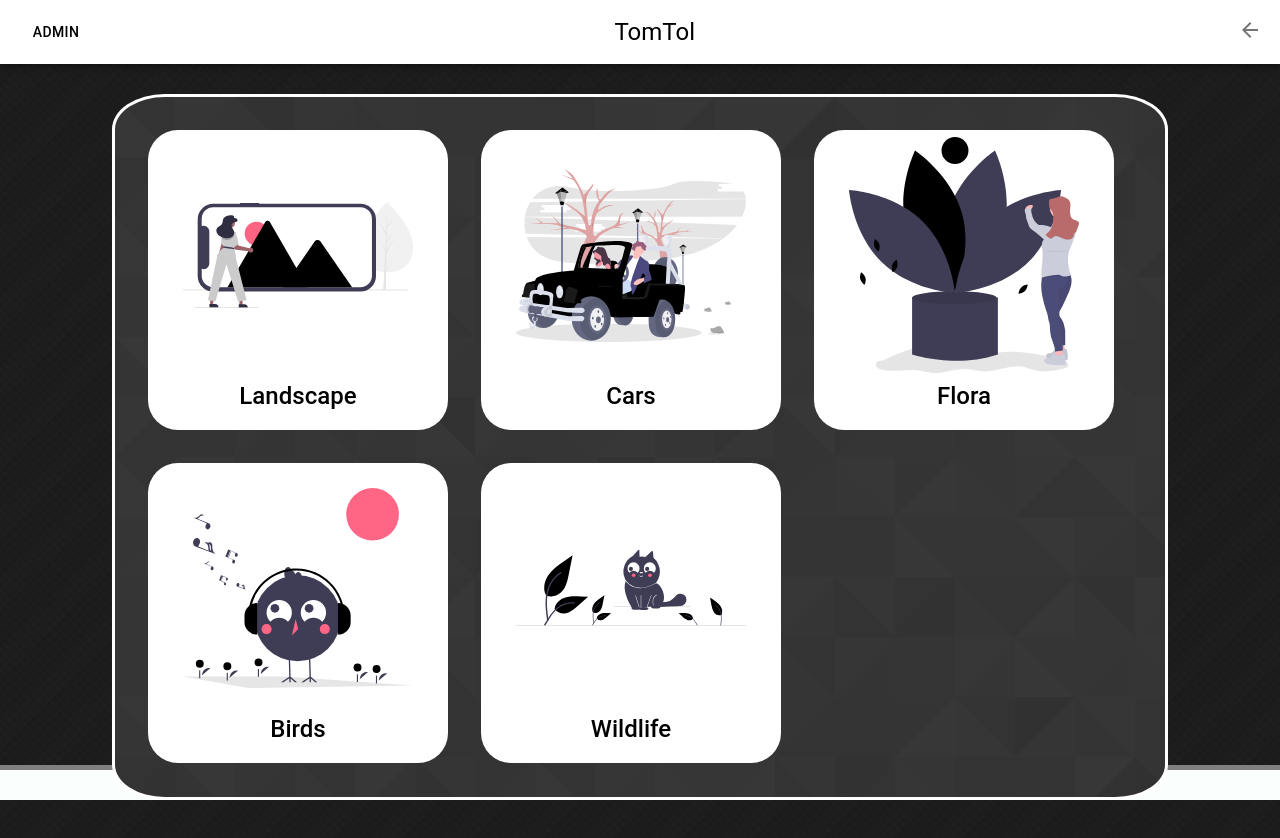
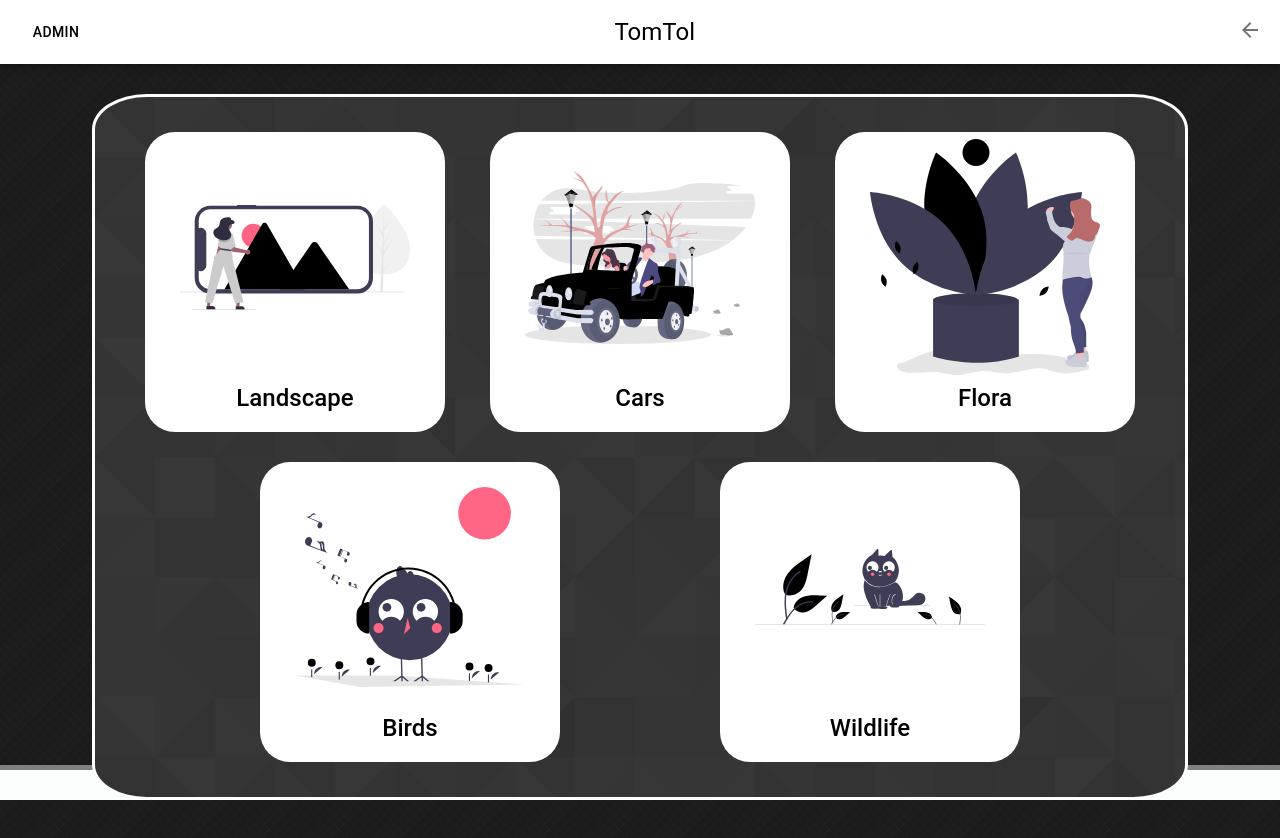
Before and after one commit to Workata/photo-album, a React (Create React App) app in the folder frontend/: page /chooseCategory in a window 1280 px wide. Shown: the top 838 px of the page. Built offline with nearby package versions, Linux system fonts and the light colour scheme.

Commit message:
Fix main menu buttons position

```diff
--- a/frontend/src/components/MainMenuButton.js
+++ b/frontend/src/components/MainMenuButton.js
@@ -15,14 +15,13 @@ export default function MainMenuButton(props) {
       to={props.buttonLink}
       style={{
         textDecoration: "none",
+        margin: "15px"
       }}
     >
       <Box
         sx={{
           width: "300px",
           height: "300px",
-          marginTop: "33px",
-          marginLeft: "33px",
           backgroundColor: "white",
           borderRadius: "10%",
           transition: "transform .2s",
--- a/frontend/src/pages/ChooseCategory.js
+++ b/frontend/src/pages/ChooseCategory.js
@@ -23,16 +23,20 @@ export default function ChooseCategory() {
 		<Box
 			sx={{
 				width: "1050px",
-				height: "700px",
+				height: "660px",
 				borderStyle: "solid",
 				borderColor: "white",
 				borderRadius: "5%",
 				backgroundImage: `url(${backgroundImage})`,
 
+
 				display: "flex",
         flexDirection: "row",
         flexWrap: "wrap",
-        alignContent: "flex-start"
+        alignContent: "flex-start",
+				justifyContent: "space-evenly",
+
+				padding: "20px"
 			}}
 		>
 
--- a/frontend/src/pages/Home.js
+++ b/frontend/src/pages/Home.js
@@ -18,8 +18,8 @@ export default function Home() {
   return (
     <Box
       sx={{
-        width: "700px",
-        height: "700px",
+        width: "665px",
+        height: "665px",
         borderStyle: "solid",
         borderColor: "white",
         borderRadius: "5%",
@@ -28,7 +28,9 @@ export default function Home() {
         display: "flex",
         flexDirection: "row",
         flexWrap: "wrap",
-        alignContent: "flex-start"
+        alignContent: "flex-start",
+
+        padding: "20px"
       }}
     >
       <MainMenuButton
```
